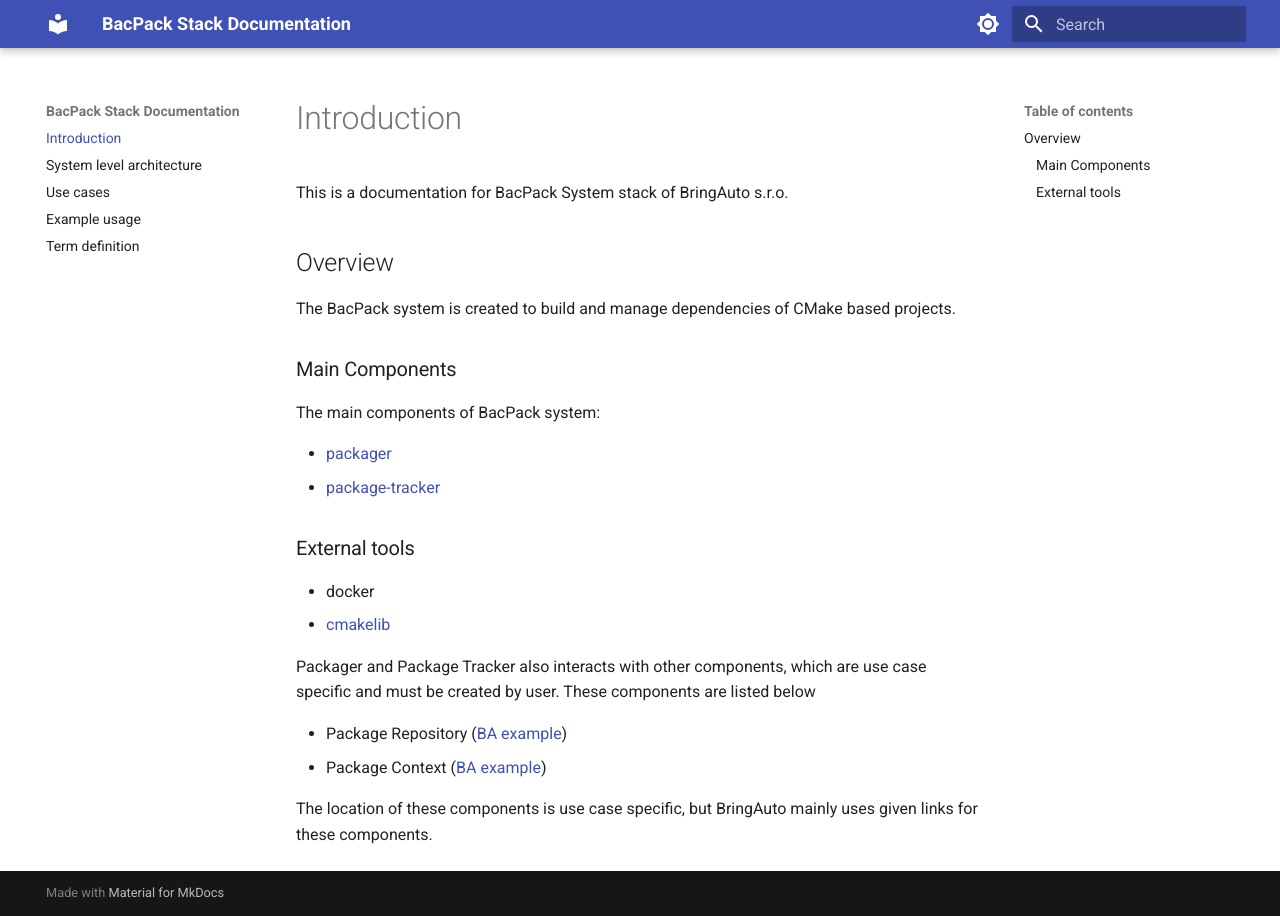
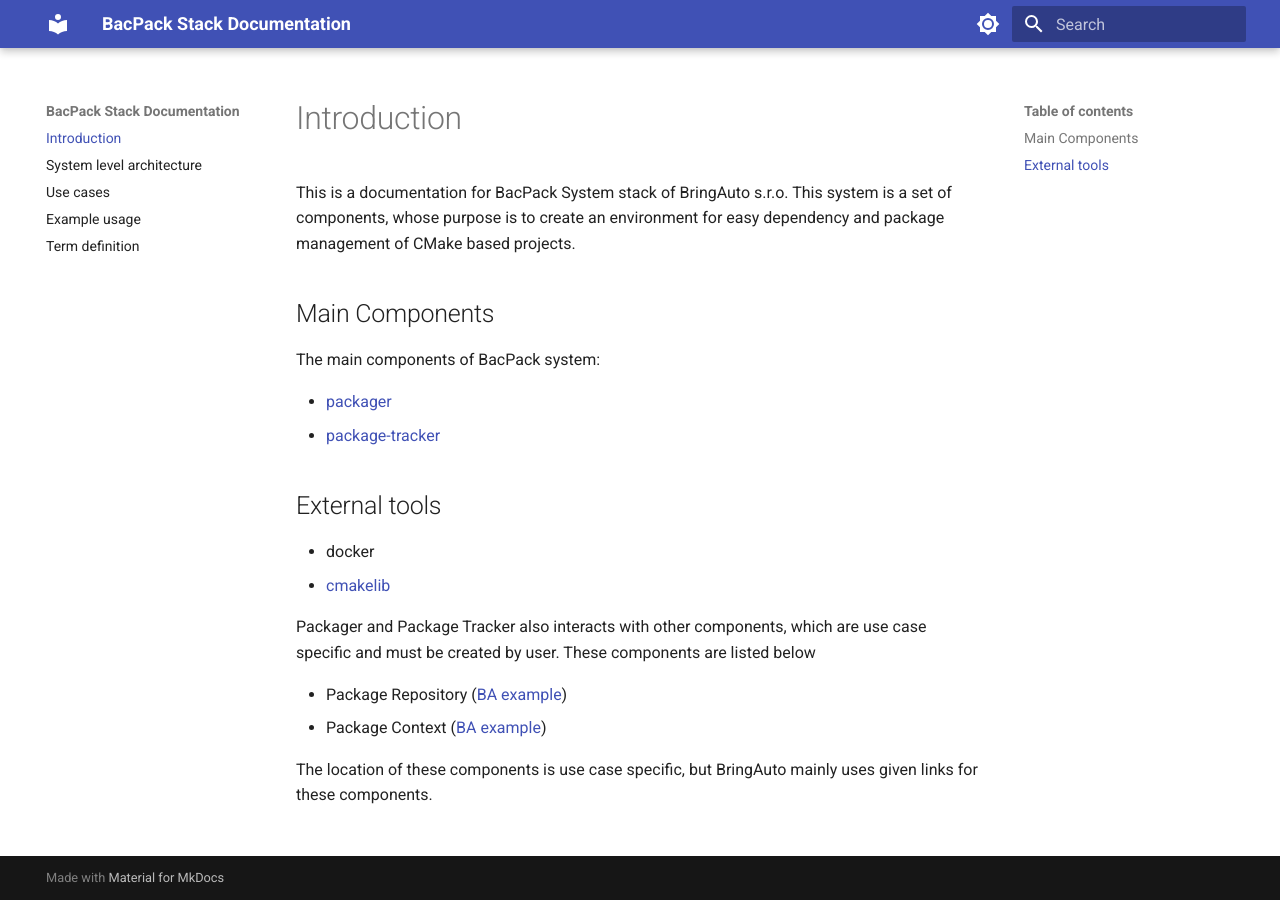
Before and after one commit to bacpack-system/bacpack-system.github.io, an MkDocs documentation site: the page built from docs/index.md, in a window 1280 px wide. Built offline with MkDocs 1.6.1 and Material for MkDocs 9.7.7, drawn with Linux system fonts in a browser that asks for light colours.

Commit message:
Improve introduction

```diff
--- a/docs/index.md
+++ b/docs/index.md
@@ -1,19 +1,17 @@
 # Introduction
 
-This is a documentation for BacPack System stack of BringAuto s.r.o.
+This is a documentation for BacPack System stack of BringAuto s.r.o. This system is a set of
+components, whose purpose is to create an environment for easy dependency and package management of
+CMake based projects.
 
-## Overview
-
-The BacPack system is created to build and manage dependencies of CMake based projects.
-
-### Main Components
+## Main Components
 
 The main components of BacPack system:
 
  - [packager](https://github.com/bacpack-system/packager)
  - [package-tracker](https://github.com/bacpack-system/package-tracker)
 
-### External tools
+## External tools
 
  - docker
  - [cmakelib](https://github.com/cmakelib/cmakelib)
```
